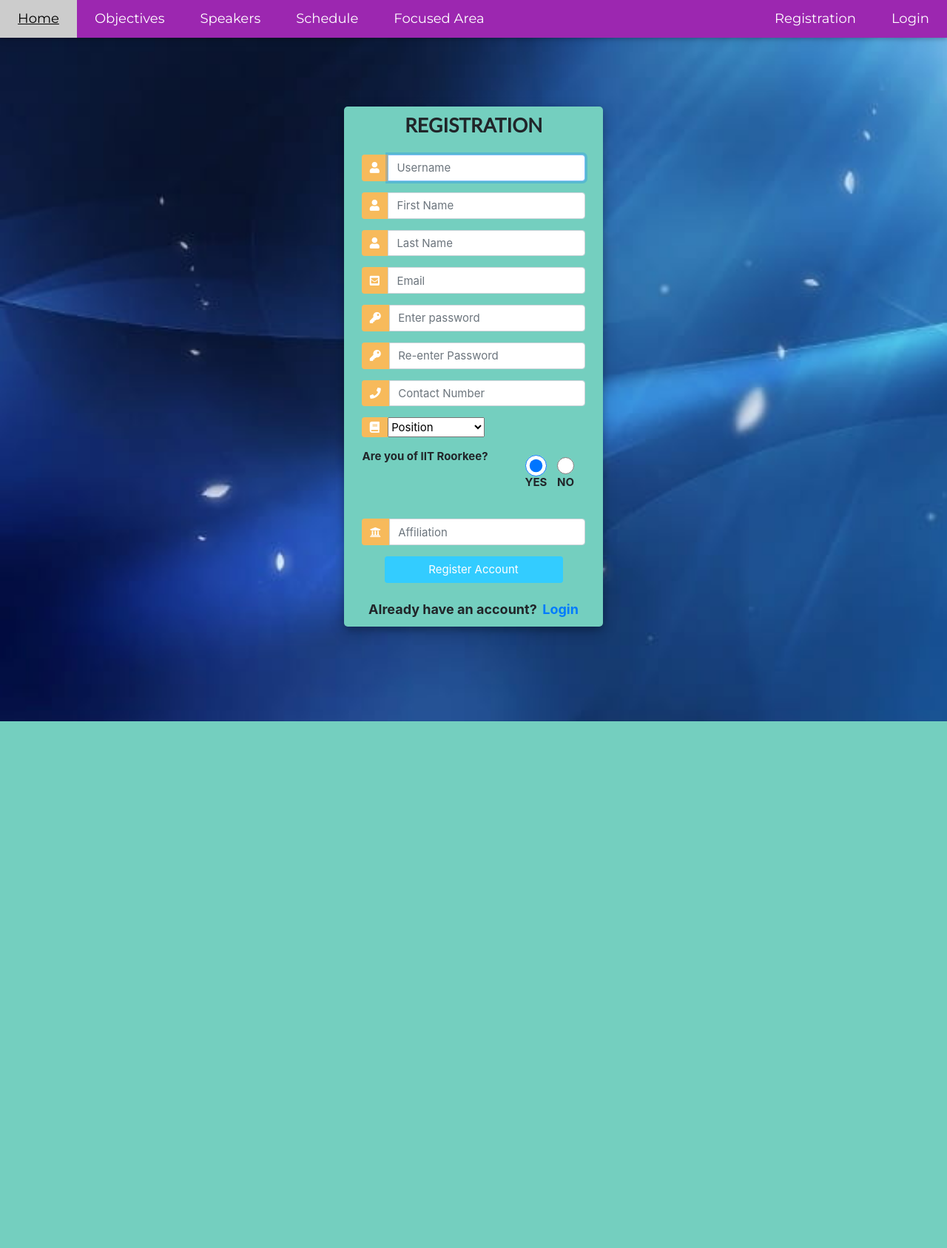
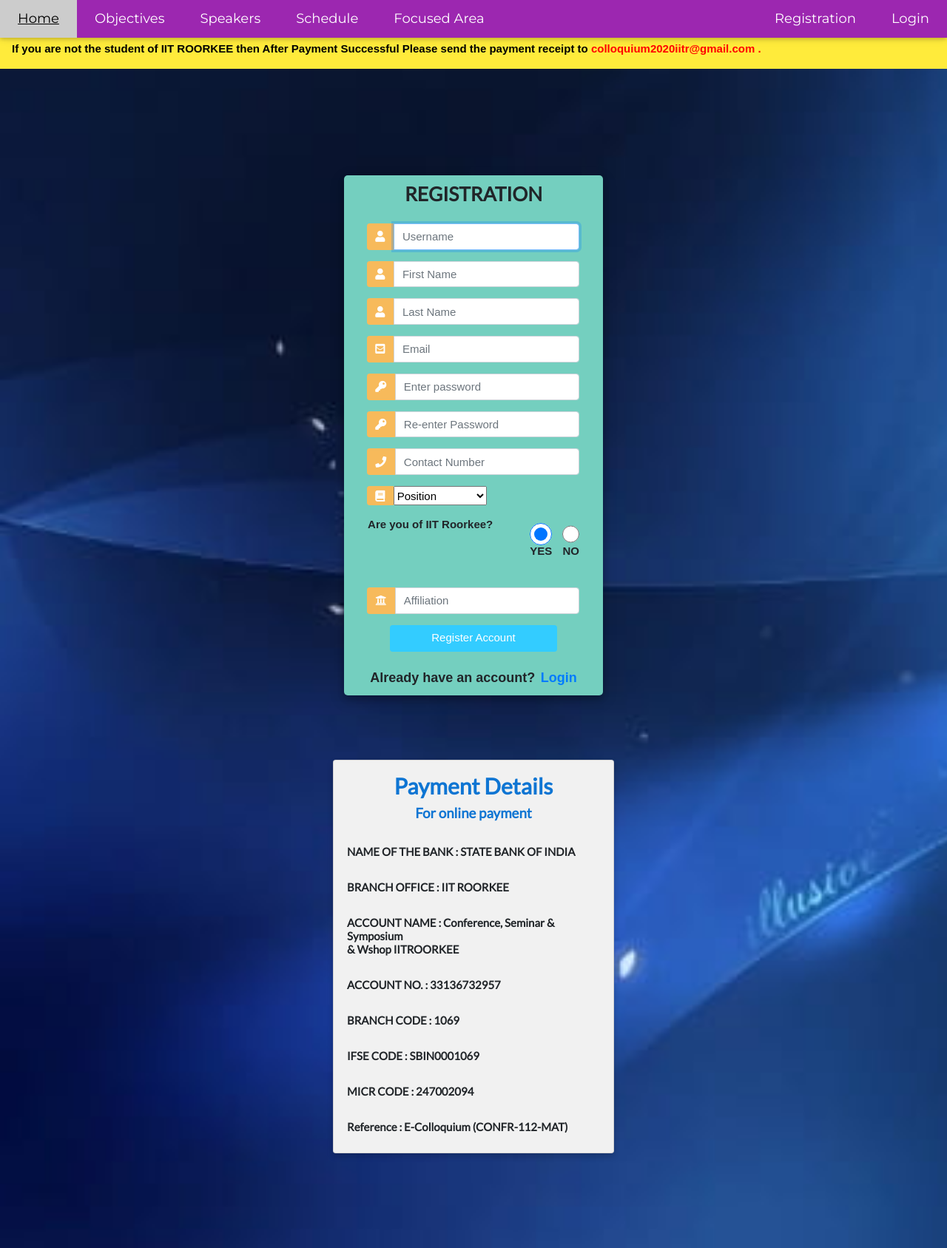
Before and after one commit to Achal1607/WebD-workshop, a Django app: page /register/ in a window 1280 px wide. Shown: the whole page at 74% size. Before the commit the page ends 975 px from the top, so only its background shows below. Run offline with Django 3.2, Linux system fonts and the light colour scheme; some libraries are stand-ins or nearby versions.

Commit message:
payment details and warn.

```diff
--- a/basic_app/templates/basic_app/registration.html
+++ b/basic_app/templates/basic_app/registration.html
@@ -123,7 +123,10 @@ crossorigin="anonymous"
 
 		</div>
 	  </div>
-
+	<div class="w3-panel w3-yellow">
+<h3>After Payment</h3>
+		<p> <strong>If you are not the student of IIT ROORKEE  then  After Payment Successful Please send the payment receipt to <font color="red">  colloquium2020iitr@gmail.com .</font></strong></p>
+</div>
 
 	<header
 	  class="w3-container w3-center w3-margin-top"
@@ -208,8 +211,41 @@ crossorigin="anonymous"
 			</div>
 		</div>
 	</div>
+
 </div>
+			<div  class="container d-flex justify-content-center ">
+  <div class= "row   ">
+
+
+  <div class="column payment"  >
+    <div class="card">
+     <h2>  <font color="#0E75D3"><strong>
+              <center>Payment Details</center>
+	 </strong></font></h2>
+		  <h5>  <font color="#0E75D3"><strong>
+              <center>For online payment</center>
+	 </strong></font></h5>
+		<br>
+		<div class="bankdetails"><h6><strong>NAME OF THE BANK   :  STATE BANK OF INDIA</strong>
+		</h6><br>
+		<h6><strong>BRANCH OFFICE : IIT ROORKEE</strong></h6><br>
+		<h6><strong>ACCOUNT NAME : Conference, Seminar & Symposium<br>& Wshop IITROORKEE</strong></h6><br>
+		<h6><strong>ACCOUNT NO.   :  33136732957</strong></h6><br>
+		<h6><strong>BRANCH CODE :   1069</strong></h6><br>
+		<h6><strong>IFSE CODE  : SBIN0001069</strong></h6>
+		<br>	<h6><strong>MICR CODE  : 247002094</strong></h6><br>
+			<h6><strong>Reference  : E-Colloquium (CONFR-112-MAT)</strong></h6>
+	</div>
+    </div>
+  </div>
+
+
+
+
+</div>
+	</div>
 	</header>
+
 <script>
 	/* Because i didnt set placeholder values in forms.py they will be set here using vanilla Javascript
 		//We start indexing at one because CSRF_token is considered and input field
--- a/static/master.css
+++ b/static/master.css
@@ -15,6 +15,68 @@
     0 6px 20px 0 rgba(0, 0, 0, 0.19);
   border-radius: 5px;
 }
+* {
+  box-sizing: border-box;
+}
+
+body {
+  font-family: Arial, Helvetica, sans-serif;
+}
+
+/* Float four columns side by side */
+.column {
+
+  width: 25%;
+  padding: 0 10px;
+}
+.bankdetails{
+  text-align: left;
+
+  padding:2px;}
+/* Remove extra left and right margins, due to padding */
+.row {margin: 0 -5px;}
+
+/* Clear floats after the columns */
+.row:after {
+  content: "";
+  display: table;
+  clear: both;
+}
+
+/* Responsive columns */
+@media screen and (max-width: 600px) {
+  .column {
+    width: 100%;
+    display: block;
+    margin-bottom: 20px;
+  }
+}
+
+/* Style the counter cards */
+.card {
+  box-shadow: 0 4px 8px 0 rgba(0, 0, 0, 0.2);
+  padding: 16px;
+  text-align: center;
+  background-color: #f1f1f1;
+}
+
+.payment{
+text-align:left;
+  width:400px;
+height:30%px;
+   }
+   .payment2{
+text-align:left;
+  width:400px;
+height:30%px;
+margin-bottom:20px;
+   }
+.container {
+
+margin-top:7%;
+}
+
+
 .links {
   font-size: larger;
   font-weight: bold;
```
Also changed, not shown: 1 other file.
